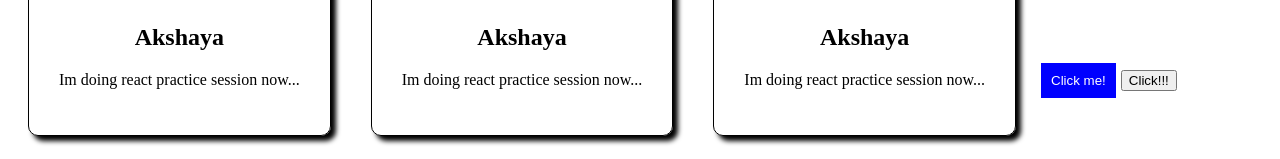
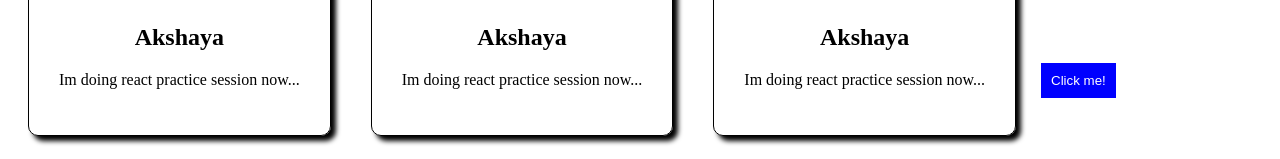
Before and after one commit to AkshayaNagaraj17/React-Practice, a React (Vite) app: page / in a window 1280 px wide. Shown: the part 566-725 px from the top of the page. Built offline with nearby package versions, Linux system fonts and the light colour scheme.

Commit message:
Event handling done

```diff
--- a/src/App.jsx
+++ b/src/App.jsx
@@ -3,7 +3,7 @@ import Card from "./Card.jsx"
 import Button from "./Button.jsx"
 import Greeting from"./Greeting.jsx"
 import List from"./List"
-import Onclick from "Onclick.jsx"
+
 function App()
 {
   return(<>
@@ -18,7 +18,7 @@ function App()
 
     {/* Buttons in react */}
     <Button></Button>
-    <Onclick></Onclick>
+
 
     {/*Props*/}
     <Student name="Aksh" age={19} isStudent={true}/>
--- a/src/Button.jsx
+++ b/src/Button.jsx
@@ -1,7 +1,8 @@
 function Button()
 {
+    const handle=(e)=>{e.target.textContent="ohhh"}
     return(
-        <button className="btn">
+        <button className="btn" onClick={handle}>
             Click me!
         </button>
     )
--- a/src/List.jsx
+++ b/src/List.jsx
@@ -13,7 +13,9 @@ function list(){
     //filter
     const lowveg=fruits.filter(f=> f.veg<30)
 
-    const li=lowveg.map(f1=> <li key={f1.id}>{f1.name}:&nbsp;{f1.veg}</li>)
+    const li=lowveg.map(f1=> <li key={f1.id}>
+        {f1.name}:&nbsp;{f1.veg}
+        </li>)
 
 
     return(
--- a/src/Onclick.jsx
+++ /dev/null
@@ -1,8 +0,0 @@
-function Onclick()
-{
-    const clic=()=>console.log("Ohhhh no")
-    return(
-        <button onClick={clic}>Click!!!</button>
-    )
-}
-export default Onclick
```
